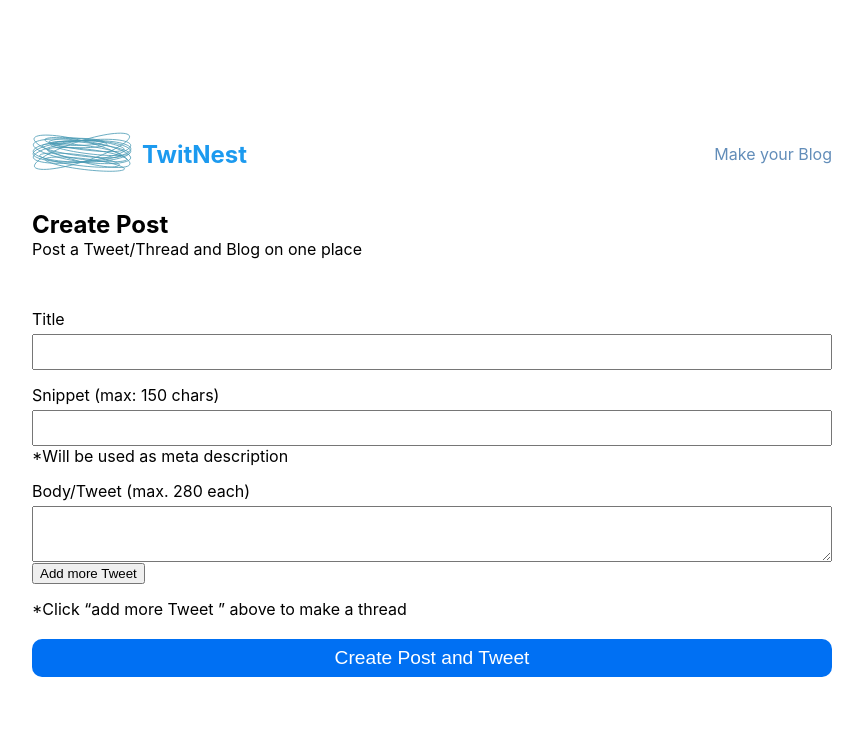
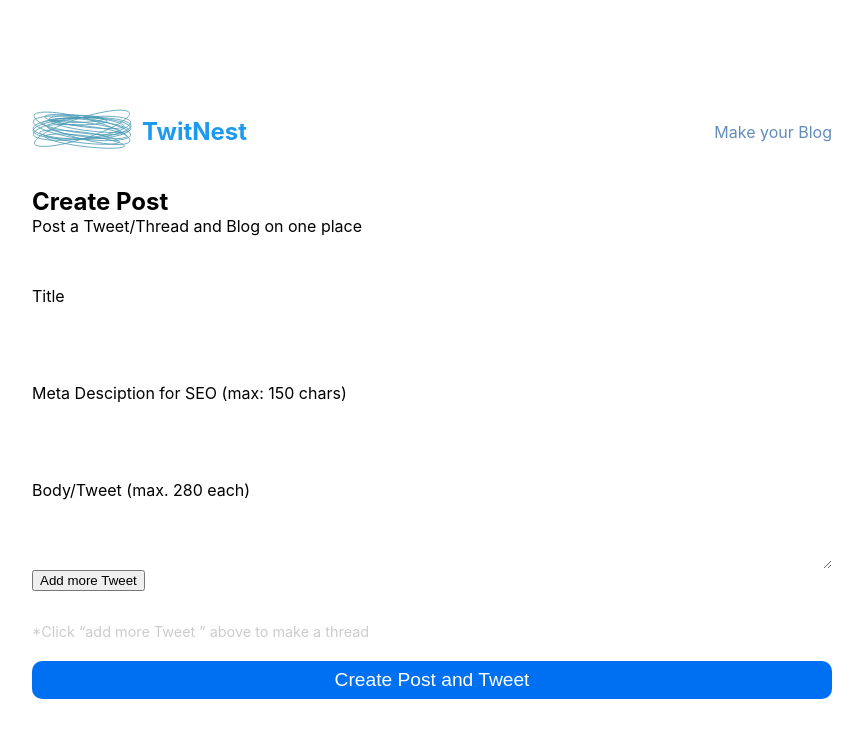
Before and after one commit to hilmanski/twitnest, a Next.js app: page /posts/create in a window 1280 px wide. Shown: the top 738 px of the page, without its empty margins (208-1071 px from the left). Built offline with nearby package versions, Linux system fonts and the light colour scheme; no server answers.

Commit message:
update form styling

```diff
--- a/pages/by/[username]/index.js
+++ b/pages/by/[username]/index.js
@@ -15,8 +15,8 @@ const Profile = ({user}) => {
                 className="avatar"
                 src={`${user.profile_image_url.replace('normal', '400x400')}`}
                 alt={`Avatar ${user.username}`}
-                width={200}
-                height={200}
+                width={100}
+                height={100}
                 />
                 &nbsp;&nbsp;
 
--- a/pages/posts/create.js
+++ b/pages/posts/create.js
@@ -61,29 +61,6 @@ const Post = () => {
         setTweetList(list);
     };
 
-    const style = {
-        label: {
-            display: 'block',
-            marginBottom: '5px',
-        },
-        wrapper: {
-            display: 'block',
-            marginBottom: '15px',
-        },
-        input: {
-            display: 'block',
-            width: '100%',
-            padding: '5px',
-            fontSize: '1.2rem'
-        },
-        textarea: {
-            display: 'block',
-            width: '100%',
-            padding: '5px',
-            fontSize: '1.2rem'
-        }
-    }
-
     return (
         <div className="main">
             <Navbar />
@@ -91,22 +68,21 @@ const Post = () => {
                 <h2 className='marginless'>Create Post</h2>
                 <p className='marginless'>Post a Tweet/Thread and Blog on one place</p>
 
-                <div className='mt-50' style={style.wrapper}>
-                    <label style={style.label} htmlFor="title">Title</label>
-                    <input style={style.input} type="text" id="title" name="title" required />
+                <div className="mt-50 wrapper">
+                    <label className="label" htmlFor="title">Title</label>
+                    <input className="input" type="text" id="title" name="title" required />
                 </div>
 
-                <div style={style.wrapper}>
-                    <label style={style.label} htmlFor="snippet">Snippet (max: 150 chars)</label>
-                    <input style={style.input} type="text" id="snippet" name="snippet" required />
-                    *Will be used as meta description
+                <div className="wrapper">
+                    <label className="label" htmlFor="snippet">Meta Desciption for SEO (max: 150 chars)</label>
+                    <input className="input" type="text" id="snippet" name="snippet" required />
                 </div>
 
                 { tweetList.map((data, index) => {
                   return (
-                    <div style={style.wrapper} key={index}>
-                        <label style={style.label} htmlFor="tweet">Body/Tweet (max. 280 each)</label>
-                        <textarea  style={style.textarea}
+                    <div className="wrapper" key={index}>
+                        <label className="label" htmlFor="tweet">Body/Tweet (max. 280 each)</label>
+                        <textarea  className="textarea"
                                 id="tweet"
                                 value={data.tweet}
                                 name="tweet"
@@ -122,7 +98,7 @@ const Post = () => {
                     </div>
                   )
                 })}
-                *Click 	&ldquo;add more Tweet &rdquo;  above to make a thread
+                <span className='input-info'>*Click &ldquo;add more Tweet &rdquo;  above to make a thread</span>
                 {
                     onSubmit && <p>Submitting...</p>
                 }
--- a/styles/globals.css
+++ b/styles/globals.css
@@ -264,6 +264,30 @@ a {
   cursor: pointer;
 }
 
+.label{
+  display: block;
+  margin-bottom: 5px;
+}
+
+.wrapper{
+  display: block;
+  margin-bottom: 30px;
+}
+
+.input, .textarea{
+  display: block;
+  width: 100%;
+  padding: 10px;
+  font-size: 1.2rem;
+  border: 0px;
+  border-radius: 10px;
+}
+
+.input-info {
+  font-size: 0.9rem;
+  color: #cccccc;
+}
+
 @media (max-width: 600px) {
   .grid.is-not-mobile {
     width: 100%;
```
Also changed, not shown: pages/posts/edit/[slug].js (+10 -34 lines).
